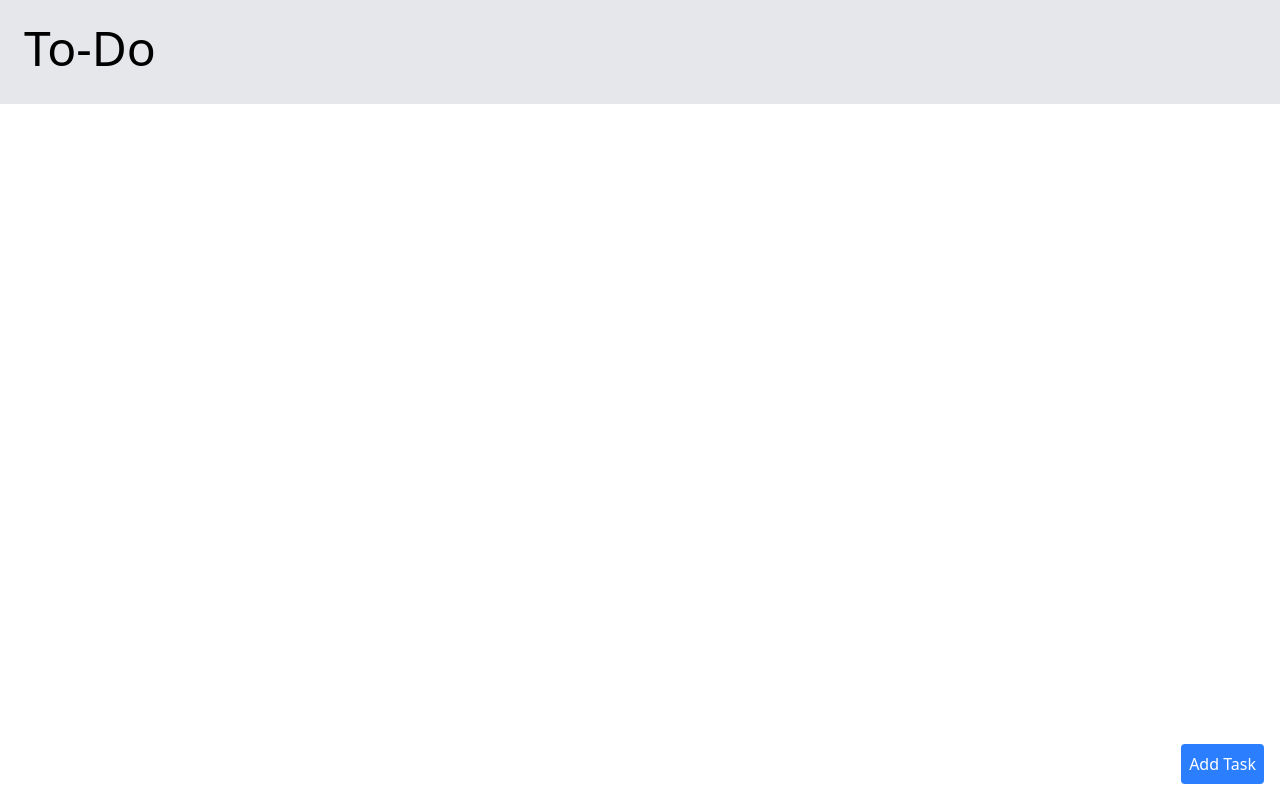
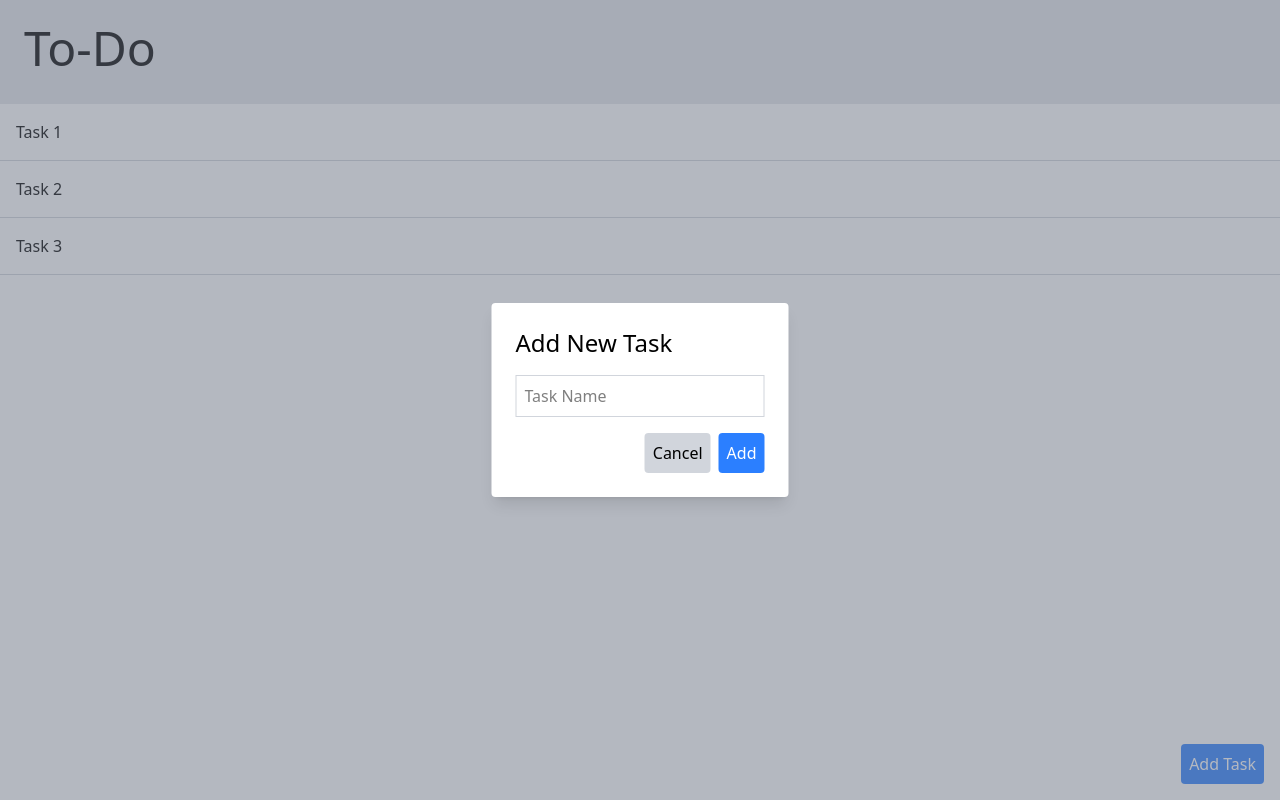
Before and after one commit to cphung913/todo-list-app, a React (Vite) app: page / in a window 1280 px wide. Both pictures are taken after a click on the button "Add Task". Built offline with nearby package versions, Linux system fonts and the light colour scheme.

Commit message:
added popup and task display demo

```diff
--- a/src/components/AddButton.tsx
+++ b/src/components/AddButton.tsx
@@ -1,5 +1,42 @@
 function AddButton() {
-    return <button className="bg-blue-500 text-white p-2 rounded absolute right-4 bottom-4" onClick={() => console.log("Click")}>Add Task</button>;
+    return (
+        <>
+        <button className="bg-blue-500 text-white p-2 rounded absolute right-4 bottom-4" onClick={viewPopup}>Add Task</button>
+        <div className="screen absolute inset-0 bg-gray-500 opacity-0 pointer-events-none duration-300"></div>
+        <div className="popup fixed left-1/2 top-1/2 -translate-x-1/2 -translate-y-1/2 bg-white p-6 rounded shadow-lg scale-0 duration-300">
+            <h2 className="text-2xl mb-4">Add New Task</h2>
+            <input type="text" className="input border border-gray-300 p-2 w-full mb-4" placeholder="Task Name" />
+            <div className="flex justify-end">
+                <button className="bg-gray-300 text-black p-2 rounded mr-2" onClick={closePopup}>Cancel</button>
+                <button className="bg-blue-500 text-white p-2 rounded">Add</button>
+            </div>
+        </div>
+        </>
+    );
+}
+
+const viewPopup = () => {
+    const screen = document.querySelector('.screen') as HTMLElement;
+    const popup = document.querySelector('.popup') as HTMLElement;
+    popup.classList.add('scale-100');
+    popup.classList.remove('scale-0');
+    screen.classList.remove('opacity-0');
+    screen.classList.add('opacity-50');
+    screen.classList.remove('pointer-events-none');
+    screen.addEventListener('click', closePopup);
+}
+
+const closePopup = () => {
+    const screen = document.querySelector('.screen') as HTMLElement;
+    const popup = document.querySelector('.popup') as HTMLElement;
+    const input = document.querySelector('input') as HTMLInputElement;
+    input.value = "";
+    popup.classList.remove('scale-100');
+    popup.classList.add('scale-0');
+    screen.classList.add('opacity-0');
+    screen.classList.remove('opacity-50');
+    screen.classList.add('pointer-events-none');
+    screen.removeEventListener('click', closePopup);
 }
 
 export default AddButton;
--- a/src/components/TaskList.tsx
+++ b/src/components/TaskList.tsx
@@ -1,7 +1,13 @@
+let taskList: [string, string, string] = ["Task 1", "Task 2", "Task 3"];
+
 function TaskList() {
     return (
     <div className="h-full">
-
+       {taskList.map((task, index) => (
+        <div key={index} className="p-4 border-b border-gray-300">
+            {task}
+        </div>
+       ))}
     </div>);
 }
 
```
